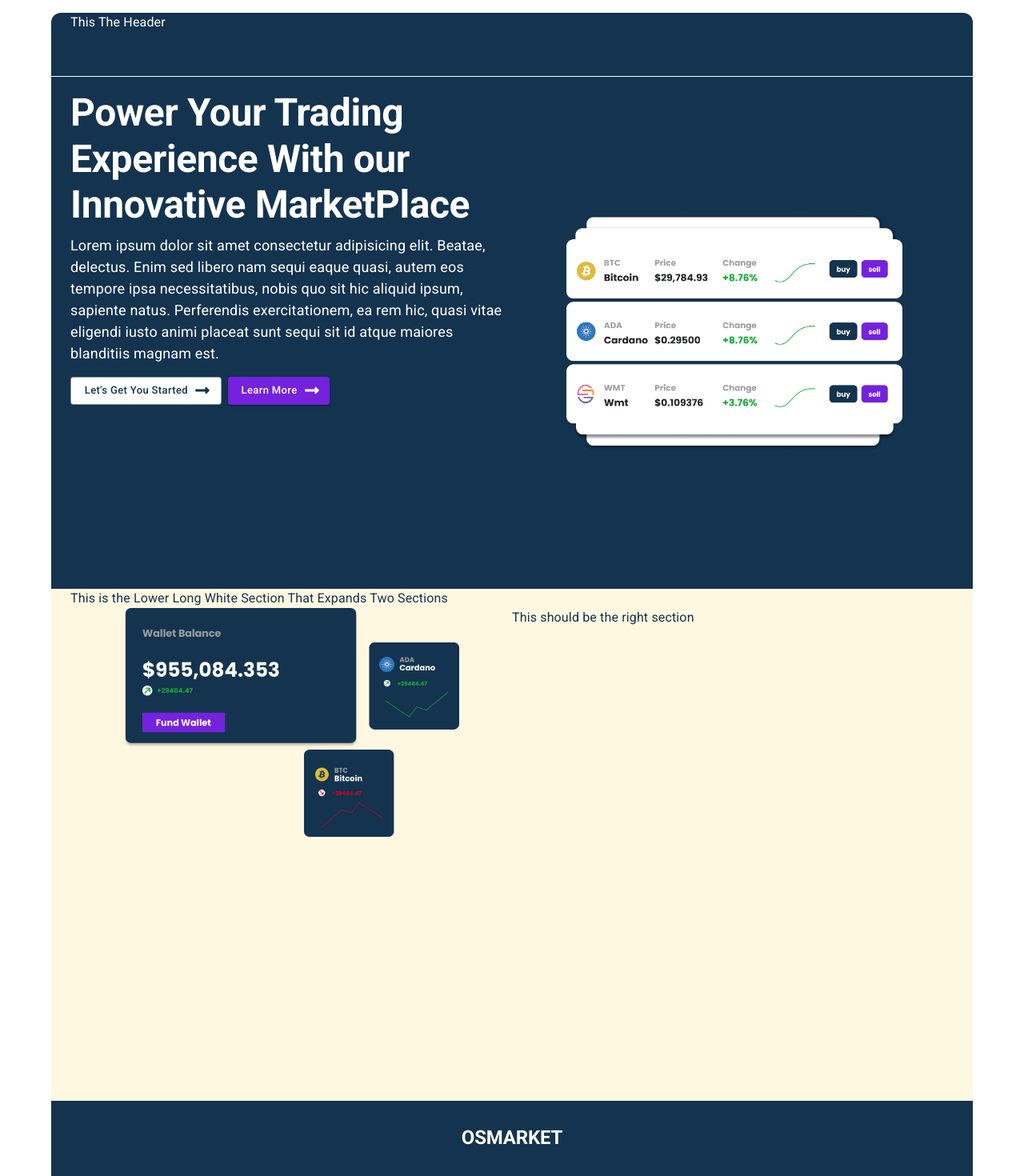
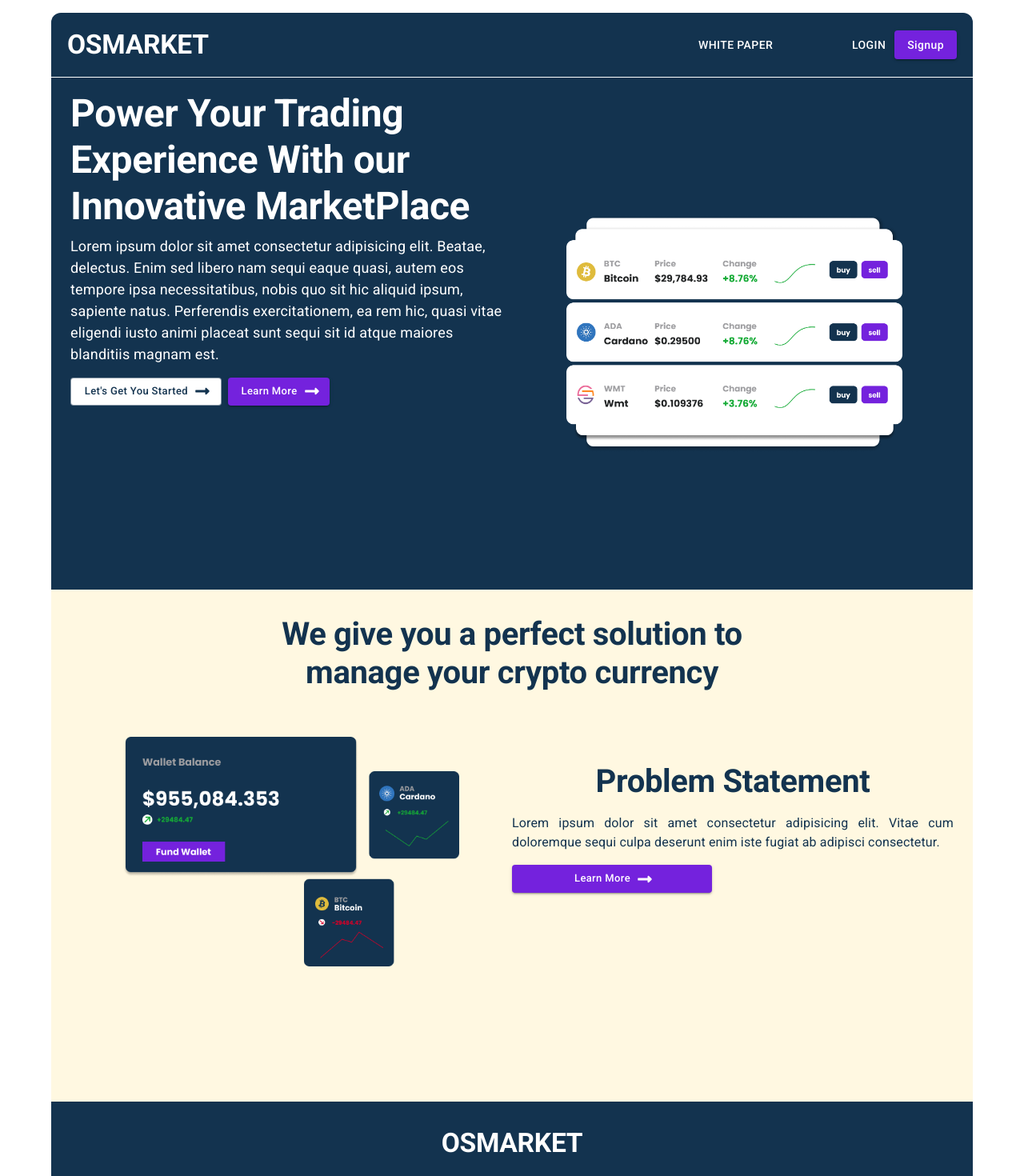
Before and after one commit to OsmiumDAO/osmarket, a Next.js app in the folder app/: page / in a window 1280 px wide. Shown: the top 1470 px of the page at 80% size. Built offline with nearby package versions, Linux system fonts and the light colour scheme.

Commit message:
Set up Header and section two

```diff
--- a/app/app/Landing/Footer.tsx
+++ b/app/app/Landing/Footer.tsx
@@ -11,6 +11,7 @@ import {
 import { ImTwitter } from 'react-icons/im'
 import { BsGithub } from 'react-icons/bs'
 import { FooterGrid, FooterLink, FooterButton } from './Footer.components'
+import BrandName from '../components/BrandName'
 
 function Footer() {
   return (
@@ -25,17 +26,10 @@ function Footer() {
           display: 'flex',
           flexDirection: 'column',
           gap: 1,
+          pt: 4,
         }}
       >
-        <Typography
-          variant='h2'
-          fontWeight={'700'}
-          textAlign={'center'}
-          my={4}
-          sx={{ fontSize: { xs: '1em', md: '1.5em' } }}
-        >
-          OSMARKET
-        </Typography>
+        <BrandName />
 
         <Grid container justifyContent={'center'}>
           <FooterGrid xs={12} md={6} lg={4}>
--- a/app/app/Landing/Header.tsx
+++ b/app/app/Landing/Header.tsx
@@ -1,20 +1,157 @@
-import { AppBar, Container } from '@mui/material'
+import {
+  AppBar,
+  Box,
+  Button,
+  Container,
+  Divider,
+  IconButton,
+  ListItemIcon,
+  Menu,
+  MenuItem,
+} from '@mui/material'
+import MuiLink from '@mui/material/Link'
 import React from 'react'
+import BrandName from '../components/BrandName'
+import Link from 'next/link'
+import { GiHamburgerMenu } from 'react-icons/gi'
+import { AiOutlineLogin } from 'react-icons/ai'
+import { LiaRegistered } from 'react-icons/lia'
+import { BsCloudDownload } from 'react-icons/bs'
 
 function Header() {
+  const [anchorEl, setAnchorEl] = React.useState(null)
+  const open = Boolean(anchorEl)
+  const handleClick = (event: any) => {
+    setAnchorEl(event.currentTarget)
+  }
+  const handleClose = () => {
+    setAnchorEl(null)
+  }
   return (
     <header>
       <Container
         sx={{
           borderRadius: { xs: '6px 6px 0 0', md: '12px 12px 0 0' },
-          height: { xs: '65px', md: '80px' },
+          minHeight: { xs: '65px', md: '80px' },
           bgcolor: 'primary.main',
           w: '100%',
           color: '#ffffff',
           borderBottom: 'solid 1px #ffffff',
+          display: 'flex',
+          justifyContent: 'space-between',
+          alignItems: 'center',
+          p: { xs: 1.5, md: 2.5 },
         }}
       >
-        This The Header
+        {/* Brand Section */}
+        <Box>
+          <BrandName />
+        </Box>
+
+        {/* Login Section for Mobile */}
+        <Box
+          sx={{ display: { xs: 'flex', md: 'none' } }}
+          flex={'1'}
+          justifyContent={'flex-end'}
+        >
+          <IconButton
+            onClick={handleClick}
+            size='large'
+            sx={{ ml: 2 }}
+            aria-controls={open ? 'account-menu' : undefined}
+            aria-haspopup='true'
+            aria-expanded={open ? 'true' : undefined}
+          >
+            <GiHamburgerMenu
+              style={{ width: '32px', height: '32px', color: '#ffffff' }}
+            />
+          </IconButton>
+
+          <Menu
+            anchorEl={anchorEl}
+            id='account-menu'
+            open={open}
+            onClose={handleClose}
+            onClick={handleClose}
+            PaperProps={{
+              elevation: 0,
+              sx: {
+                overflow: 'visible',
+                filter: 'drop-shadow(0px 2px 8px rgba(0,0,0,0.32))',
+                mt: 1.5,
+                '& a': {
+                  textDecoration: 'none',
+                },
+                '& .MuiAvatar-root': {
+                  width: 32,
+                  height: 32,
+                  ml: -0.5,
+                  mr: 1,
+                },
+                '&:before': {
+                  content: '""',
+                  display: 'block',
+                  position: 'absolute',
+                  top: 0,
+                  right: 14,
+                  width: 10,
+                  height: 10,
+                  bgcolor: 'background.paper',
+                  transform: 'translateY(-50%) rotate(45deg)',
+                  zIndex: 0,
+                },
+              },
+            }}
+            transformOrigin={{ horizontal: 'right', vertical: 'top' }}
+            anchorOrigin={{ horizontal: 'right', vertical: 'bottom' }}
+          >
+            <MenuItem onClick={handleClose}>
+              <MuiLink href={'/whitepaper'} download={true}>
+                <ListItemIcon>
+                  <BsCloudDownload fontSize='small' />
+                </ListItemIcon>
+                White Paper
+              </MuiLink>
+            </MenuItem>
+            <Divider />
+            <MenuItem onClick={handleClose}>
+              <Link href={'/login'}>
+                <ListItemIcon>
+                  <AiOutlineLogin fontSize='small' />
+                </ListItemIcon>
+                Login
+              </Link>
+            </MenuItem>
+            <MenuItem onClick={handleClose}>
+              <Link href={'/signup'}>
+                <ListItemIcon>
+                  <LiaRegistered fontSize='small' />
+                </ListItemIcon>
+                Signup
+              </Link>
+            </MenuItem>
+          </Menu>
+        </Box>
+
+        {/* Login section for Desktop + Tab */}
+
+        <Box
+          sx={{ display: { xs: 'none', md: 'flex' } }}
+          flex={'1'}
+          justifyContent={'flex-end'}
+        >
+          <MuiLink href={'/whitepaper'} download={true}>
+            <Button sx={{ color: '#ffffff', mr: 10 }}>White Paper</Button>
+          </MuiLink>
+          <Box display={'flex'}>
+            <Link href={'/login'}>
+              <Button sx={{ color: '#ffffff' }}>Login</Button>
+            </Link>
+            <Link href={'/signup'}>
+              <Button variant='contained'> Signup</Button>
+            </Link>
+          </Box>
+        </Box>
       </Container>
     </header>
   )
--- a/app/app/Landing/SectionTwo.tsx
+++ b/app/app/Landing/SectionTwo.tsx
@@ -1,5 +1,6 @@
-import { Box, Container, Grid, Typography } from '@mui/material'
+import { Box, Button, Container, Grid, Typography } from '@mui/material'
 import React from 'react'
+import { FaLongArrowAltRight } from 'react-icons/fa'
 
 function SectionTwo() {
   return (
@@ -10,13 +11,24 @@ function SectionTwo() {
         color: 'primary.main',
         minHeight: { xs: '65vh', md: '80vh' },
         backgroundColor: ' #FFF8E1',
+        gap: 2,
+        py: 4,
       }}
     >
-      <Typography>
-        This is the Lower Long White Section That Expands Two Sections
+      <Typography
+        textAlign={'center'}
+        variant='h2'
+        sx={{
+          fontSize: { md: '40px', xs: '25px' },
+          fontWeight: '700',
+          maxWidth: '677px',
+          mx: 'auto',
+        }}
+      >
+        We give you a perfect solution to manage your crypto currency
       </Typography>
-      <Grid container>
-        <Grid xs={12} md={6}>
+      <Grid container mt={5}>
+        <Grid xs={12} md={6} item>
           <Box
             sx={{
               flex: 1,
@@ -29,16 +41,55 @@ function SectionTwo() {
               style={{
                 objectFit: 'contain',
                 maxWidth: '420px',
-                width: 'calc(100% - 15%)',
-                height: 'calc(100% - 15%)',
+                width: 'calc(100% - 8%)',
+                height: 'calc(100% - 8%)',
               }}
               src='/images/landing/section_two.png'
               alt='landing image'
             />
           </Box>
         </Grid>
-        <Grid xs={12} md={6}>
-          This should be the right section
+        <Grid
+          xs={12}
+          md={6}
+          item
+          mt={4}
+          maxWidth={'543px'}
+          display={'flex'}
+          flexDirection={'column'}
+          gap={2}
+        >
+          <Typography
+            textAlign={'center'}
+            variant='h2'
+            sx={{
+              fontSize: { md: '40px', xs: '25px' },
+              fontWeight: '700',
+              maxWidth: '677px',
+              mx: 'auto',
+            }}
+          >
+            Problem Statement
+          </Typography>
+          <Typography textAlign={'justify'}>
+            Lorem ipsum dolor sit amet consectetur adipisicing elit. Vitae cum
+            doloremque sequi culpa deserunt enim iste fugiat ab adipisci
+            consectetur.
+          </Typography>
+          <Button
+            variant='contained'
+            endIcon={<FaLongArrowAltRight />}
+            sx={{
+              maxWidth: '250px',
+              ':hover': {
+                border: 'solid 1px #ffffff',
+              },
+              fontSize: { xs: 'x-small', md: 'small' },
+              px: { xs: 1, md: 1.8, lg: 2.1 },
+            }}
+          >
+            Learn More
+          </Button>
         </Grid>
       </Grid>
     </Container>
--- /dev/null
+++ b/app/app/components/BrandName.tsx
@@ -0,0 +1,17 @@
+import { Typography } from '@mui/material'
+import React from 'react'
+
+function BrandName() {
+  return (
+    <Typography
+      variant='h2'
+      fontWeight={'700'}
+      textAlign={'center'}
+      sx={{ fontSize: { xs: '1.5em', md: '2.1em' } }}
+    >
+      OSMARKET
+    </Typography>
+  )
+}
+
+export default BrandName
```
